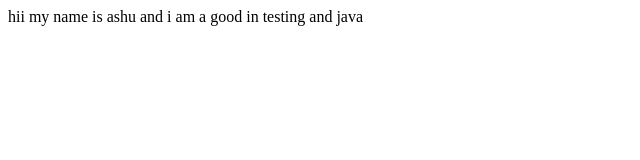
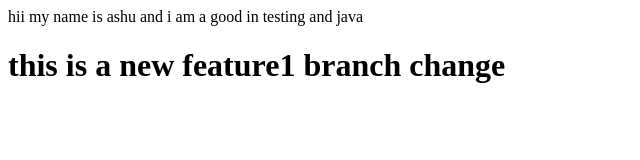
Before and after one commit to ashvinichilbule/localRepo, a plain HTML site: page index.html in a window 1280 px wide. Shown: the whole page, without its empty margins (0-640 px from the left). Drawn offline with Linux system fonts and the light colour scheme.

Commit message:
add feature

```diff
--- a/index.html
+++ b/index.html
@@ -2,3 +2,4 @@
 <html>
   hii my name is ashu and i am a good in testing and java
 </html>
+<h1>this is a new feature1 branch change</h1>
```
